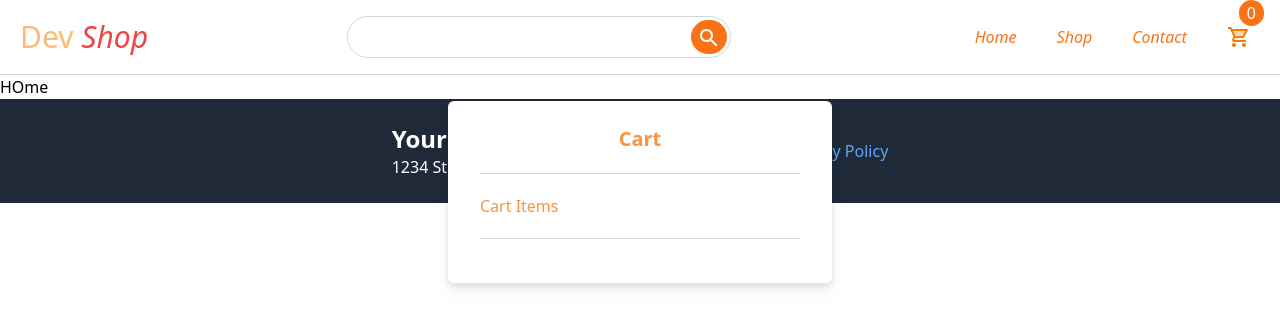
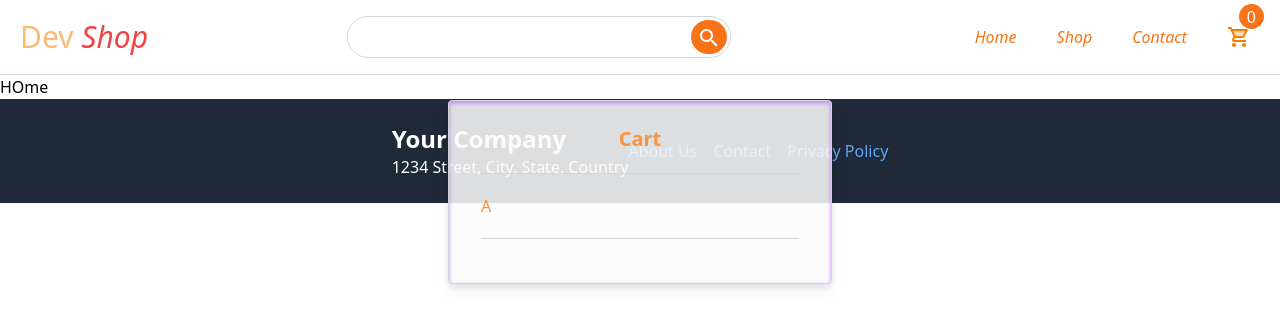
Before and after one commit to HassanAbbas10/DevShop, a React (Vite) app: page / in a window 1280 px wide. Both pictures are taken after a click on the icon 1238 px from the left and 37 px from the top of the page. Shown: the top 328 px of the page. Built offline with nearby package versions, Linux system fonts and the light colour scheme.

Commit message:
modified:   src/components/Modal/Modal.jsx

```diff
--- a/src/components/Modal/Modal.jsx
+++ b/src/components/Modal/Modal.jsx
@@ -9,27 +9,39 @@ const Modal = () => {
   };
 
   return (
-    <div>
+    <div >
       <ShoppingCartTwoToneIcon
         onClick={handleOpen}
         className="absolute"
         sx={{ color: orange[700] }}
       />
 
-      <span className="bg-orange-500 relative bottom-6 py-[0.1rem] left-3 px-2 border-orange-400 rounded-full ">
+      <span className="bg-orange-500 relative bottom-[1.3rem]
+      py-[0.1rem] left-3 px-2 border-orange-400 rounded-full
+       ">
         0
       </span>
 
       {isOpen ? (
         <div
-          className="fixed top-48 z-50 left-1/2 -translate-x-1/2 -translate-y-1/2 w-96 bg-white rounded-md px-8 py-6 space-y-5 drop-shadow-lg"
+          className="fixed top-48 z-50 left-1/2 -translate-x-1/2 -translate-y-1/2
+          w-96 bg-white bg-opacity-85 backdrop-blur-lg
+          rounded drop-shadow-lg px-8 py-6 space-y-5
+          shadow-purple-400 shadow-inner border border-gray-300 border-solid
+          "
           open
         >
           <h1 className="text-orange-400 text-xl text-center font-semibold">
             Cart
           </h1>
           <div className="text-orange-400 py-5 border-t border-b border-gray-300">
-            <p>Cart Items</p>
+            <ul>
+                <li>
+                    A
+                </li>
+
+
+            </ul>
           </div>
           <div className="flex justify-end"></div>
         </div>
```
